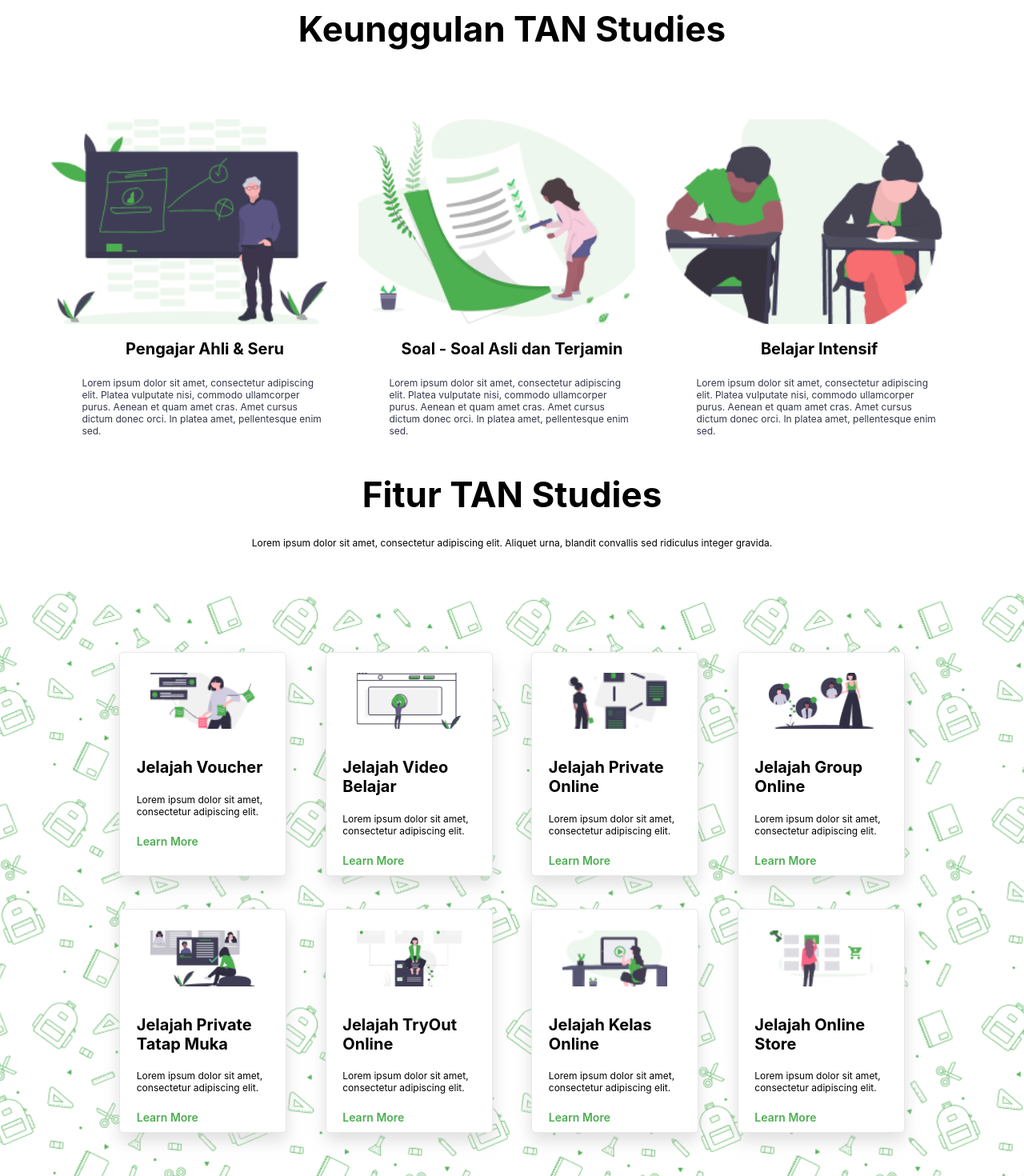
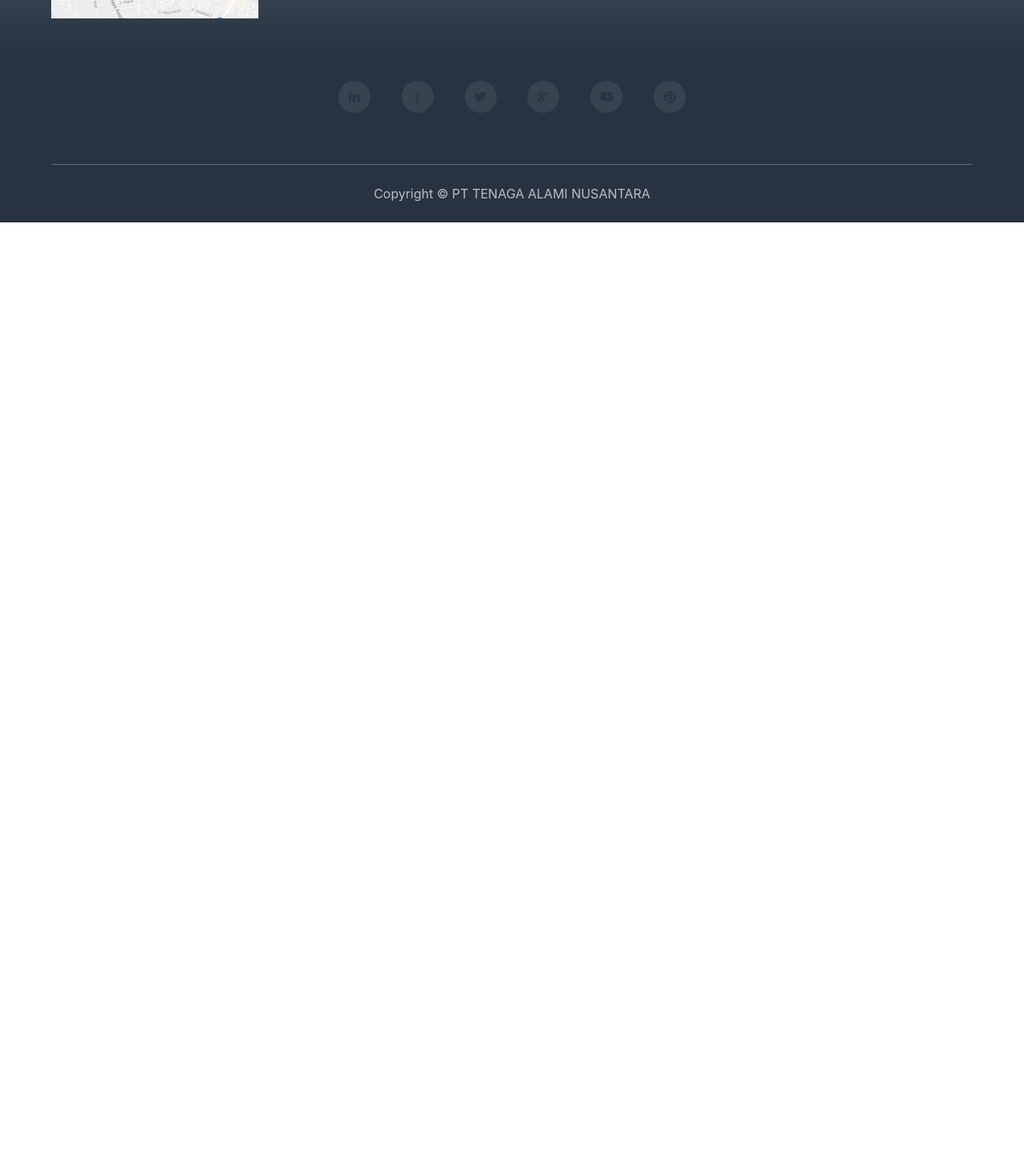
Before and after one commit to izzanrasyid/tanproject, a React (Create React App) app: page /products in a window 1280 px wide. Shown: the part 800-2270 px from the top of the page at 80% size. After the commit the page ends 1078 px from the top, so only its background shows below. Built offline with nearby package versions, Linux system fonts and the light colour scheme.

Commit message:
set react router

```diff
--- a/src/App.js
+++ b/src/App.js
@@ -1,7 +1,16 @@
 import React from "react";
-import Navbar from './components/Navbar';
 import styled from 'styled-components';
+import {
+  BrowserRouter as Router,
+  Routes,
+  Route,
+} from "react-router-dom";
+import Navbar from "./components/Navbar";
 import Home from './pages/Home';
+import Login from './pages/Login';
+import Products from './pages/Products';
+import OnlineStore from './pages/OnlineStore';
+import Footer from "./components/Footer";
 
 const Appl = styled.div`
   height: 100vh;
@@ -10,8 +19,16 @@ const Appl = styled.div`
 const App = () => {
   return (
     <Appl>
-      <Navbar />
-      <Home />
+      <Router>
+        <Navbar />
+        <Routes>
+          <Route path="/login" element={<Login />}/>
+          <Route path="/products" element={<Products />}/>
+          <Route path="/store" element={<OnlineStore />}/>
+          <Route path="/" element={<Home />}/>
+        </Routes>
+        <Footer />
+      </Router>
     </Appl>
   );
 };
--- /dev/null
+++ b/src/components/Footer/constant.js
@@ -0,0 +1 @@
+export const sponsors = ['Sponsor 1','Sponsor 2','Sponsor 3','Sponsor 4','Sponsor 5'];
--- a/src/components/Footer/index.js
+++ b/src/components/Footer/index.js
@@ -8,6 +8,7 @@ import SocialMedia from "./SocialMedia";
 import Copyright from "./Copyright";
 import Contacts from "./Contacts";
 import Download from "./Download";
+import { sponsors } from "./constant";
 
 const Container = styled.div`
   display: flex;
@@ -45,8 +46,6 @@ const CardsMenu = styled.div`
 `;
 
 const Footer = () => {
-  const sponsors = ['Sponsor 1','Sponsor 2','Sponsor 3','Sponsor 4','Sponsor 5']
-
   return (
     <Container>
       <Title>
--- a/src/pages/Home/Feature/Body.js
+++ b/src/pages/Home/Feature/Body.js
@@ -2,14 +2,7 @@ import React from "react";
 import styled from "styled-components";
 import bg from "../../../public/BG.png";
 import Card from "./Card";
-import c1 from "../../../public/Feature/c1.png";
-import c2 from "../../../public/Feature/c2.png";
-import c3 from "../../../public/Feature/c3.png";
-import c4 from "../../../public/Feature/c4.png";
-import c5 from "../../../public/Feature/c5.png";
-import c6 from "../../../public/Feature/c6.png";
-import c7 from "../../../public/Feature/c7.png";
-import c8 from "../../../public/Feature/c8.png";
+import { contents } from "./constant";
 
 const Container = styled.div`
   background-image: url(${bg});
@@ -34,41 +27,6 @@ const CardWrapper = styled.div`
 `;
 
 const Body = () => {
-  const contents = [
-    {
-      title: 'Jelajah Voucher',
-      image: c1,
-    },
-    {
-      title: 'Jelajah Video Belajar',
-      image: c2,
-    },
-    {
-      title: 'Jelajah Private Online',
-      image: c3,
-    },
-    {
-      title: 'Jelajah Group Online',
-      image: c4,
-    },
-    {
-      title: 'Jelajah Private Tatap Muka',
-      image: c5,
-    },
-    {
-      title: 'Jelajah TryOut Online',
-      image: c6,
-    },
-    {
-      title: 'Jelajah Kelas Online',
-      image: c7,
-    },
-    {
-      title: 'Jelajah Online Store',
-      image: c8,
-    },
-  ];
-
   return (
     <Container>
       <CardWrapper>
--- /dev/null
+++ b/src/pages/Home/Feature/constant.js
@@ -0,0 +1,43 @@
+import c1 from "../../../public/Feature/c1.png";
+import c2 from "../../../public/Feature/c2.png";
+import c3 from "../../../public/Feature/c3.png";
+import c4 from "../../../public/Feature/c4.png";
+import c5 from "../../../public/Feature/c5.png";
+import c6 from "../../../public/Feature/c6.png";
+import c7 from "../../../public/Feature/c7.png";
+import c8 from "../../../public/Feature/c8.png";
+
+export const contents = [
+  {
+    title: 'Jelajah Voucher',
+    image: c1,
+  },
+  {
+    title: 'Jelajah Video Belajar',
+    image: c2,
+  },
+  {
+    title: 'Jelajah Private Online',
+    image: c3,
+  },
+  {
+    title: 'Jelajah Group Online',
+    image: c4,
+  },
+  {
+    title: 'Jelajah Private Tatap Muka',
+    image: c5,
+  },
+  {
+    title: 'Jelajah TryOut Online',
+    image: c6,
+  },
+  {
+    title: 'Jelajah Kelas Online',
+    image: c7,
+  },
+  {
+    title: 'Jelajah Online Store',
+    image: c8,
+  },
+];
--- /dev/null
+++ b/src/pages/Home/Pros/constant.js
@@ -0,0 +1,18 @@
+import pengajar from "../../../public/pengajar.png";
+import soal from "../../../public/soal.png";
+import belajar from "../../../public/belajar.png";
+
+export const contents = [
+  {
+    title: 'Pengajar Ahli & Seru',
+    image: pengajar,
+  },
+  {
+    title: 'Soal - Soal Asli dan Terjamin',
+    image: soal,
+  },
+  {
+    title: 'Belajar Intensif',
+    image: belajar,
+  },
+];
--- a/src/pages/Home/Pros/index.js
+++ b/src/pages/Home/Pros/index.js
@@ -2,10 +2,7 @@ import React from "react";
 import styled from "styled-components";
 import Text from "../../../components/Text/Span";
 import Card from "./Card";
-import pengajar from "../../../public/pengajar.png";
-import soal from "../../../public/soal.png";
-import belajar from "../../../public/belajar.png";
-
+import { contents } from "./constant";
 
 const Container = styled.div`
   display: flex;
@@ -32,21 +29,6 @@ const Contents = styled.div`
 `;
 
 const Pros = () => {
-  const contents = [
-    {
-      title: 'Pengajar Ahli & Seru',
-      image: pengajar,
-    },
-    {
-      title: 'Soal - Soal Asli dan Terjamin',
-      image: soal,
-    },
-    {
-      title: 'Belajar Intensif',
-      image: belajar,
-    },
-  ];
-
   return (
     <Container>
       <Title>
--- a/src/pages/Home/index.js
+++ b/src/pages/Home/index.js
@@ -3,7 +3,6 @@ import LandingSection from "./LandingSection";
 import Pros from "./Pros";
 import Feature from "./Feature";
 import Video from "./Video";
-import Footer from "../../components/Footer";
 
 const Home = () => {
   return (
@@ -12,7 +11,6 @@ const Home = () => {
       <Pros />
       <Feature />
       <Video />
-      <Footer />
     </>
   );
 };
```
Also changed, not shown: src/public/pengajar.png.
